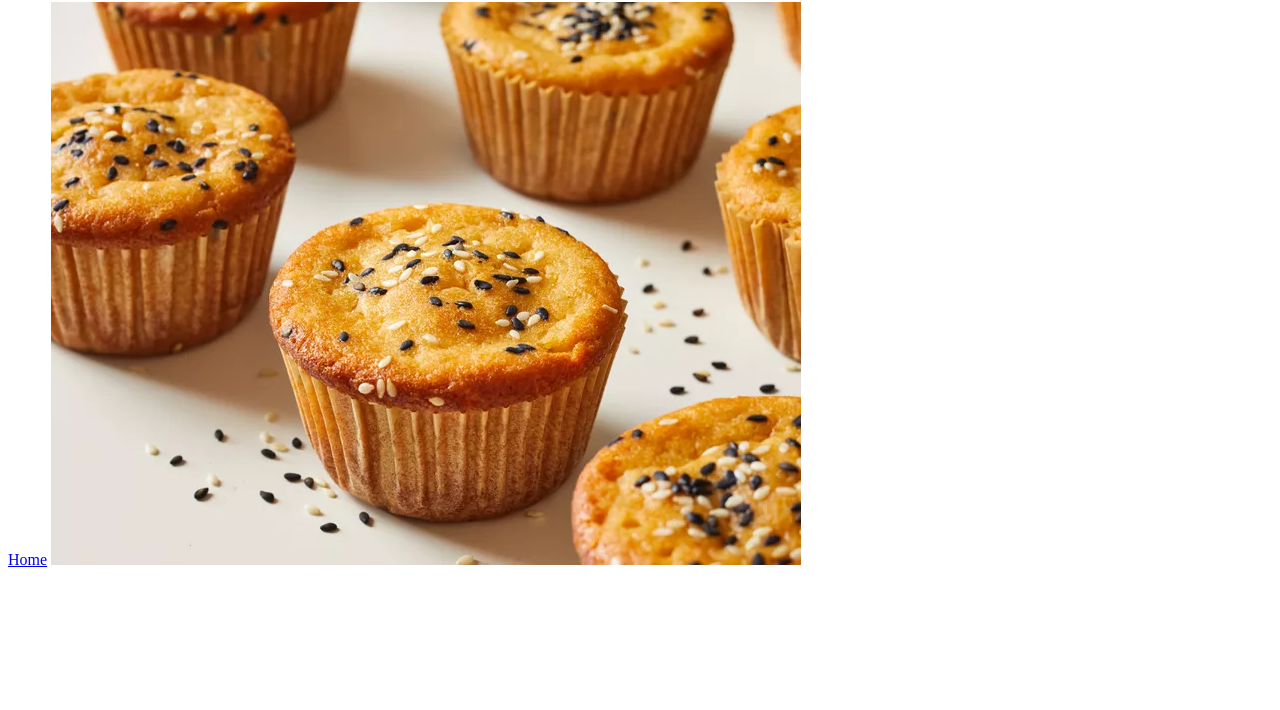
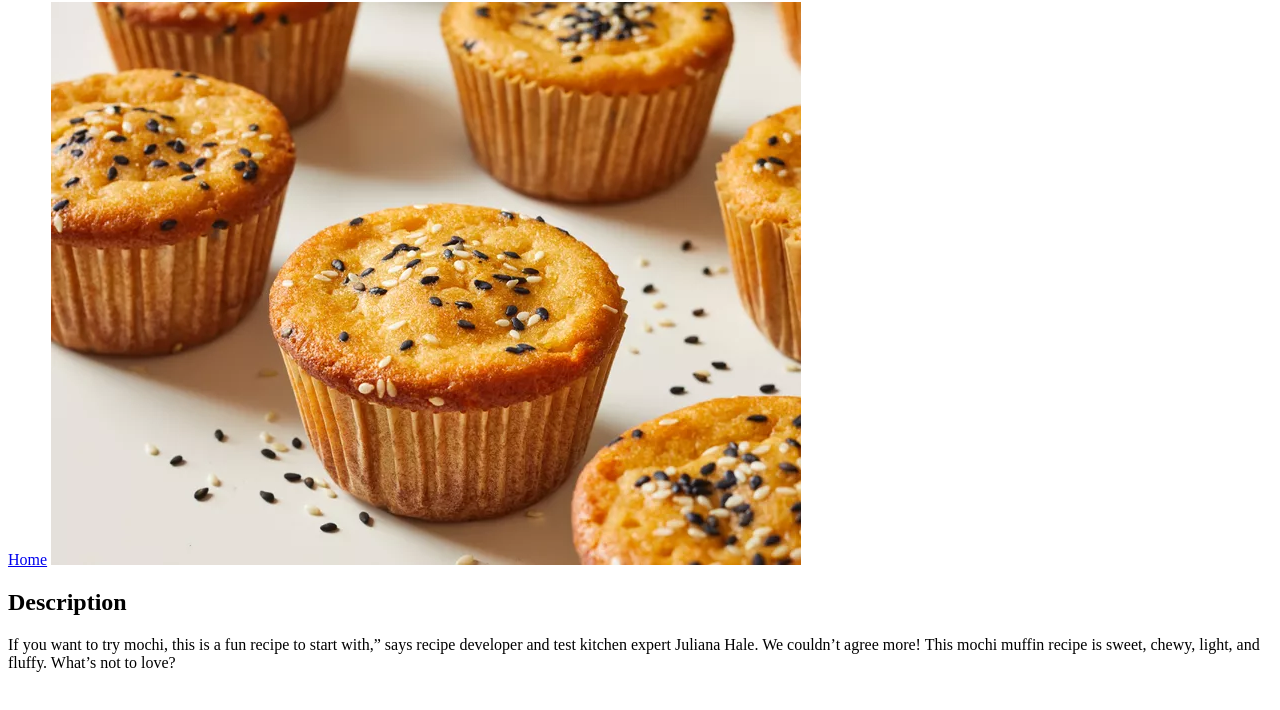
Before and after one commit to walpanee/odin-recipes, a plain HTML site: page recipes/muffin.html in a window 1280 px wide. Shown: the part 78-788 px from the top of the page. Drawn offline with Linux system fonts and the light colour scheme.

Commit message:
Add description muffin

```diff
--- a/recipes/muffin.html
+++ b/recipes/muffin.html
@@ -11,5 +11,10 @@
     <a href="../index.html">Home</a>
 
     <img src="images/muffin.webp" alt="muffin">
+
+    <h2>Description</h2>
+
+    <p>If you want to try mochi, this is a fun recipe to start with,” says recipe developer and test kitchen expert Juliana Hale.
+        We couldn’t agree more! This mochi muffin recipe is sweet, chewy, light, and fluffy. What’s not to love? </p>
 </body>
 </html>
```
